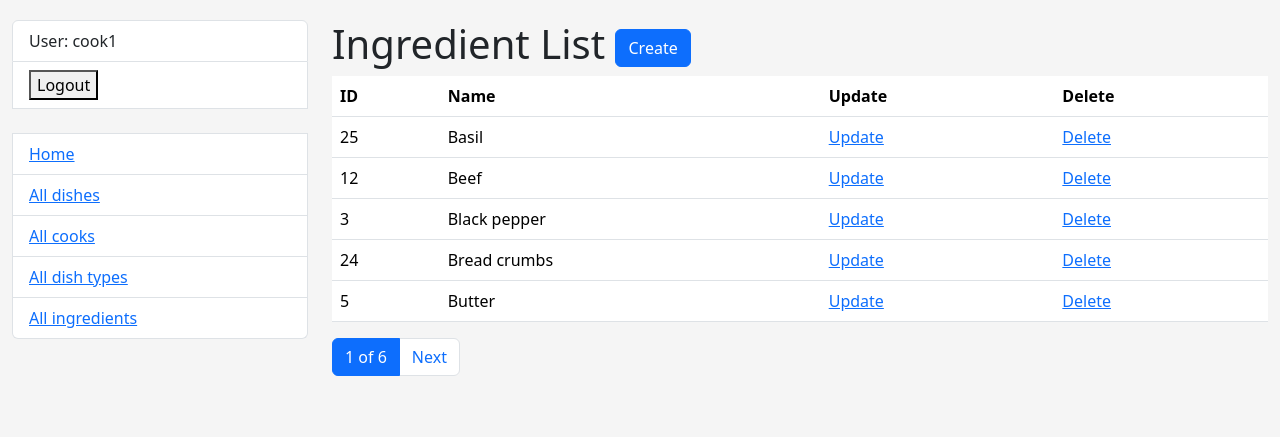
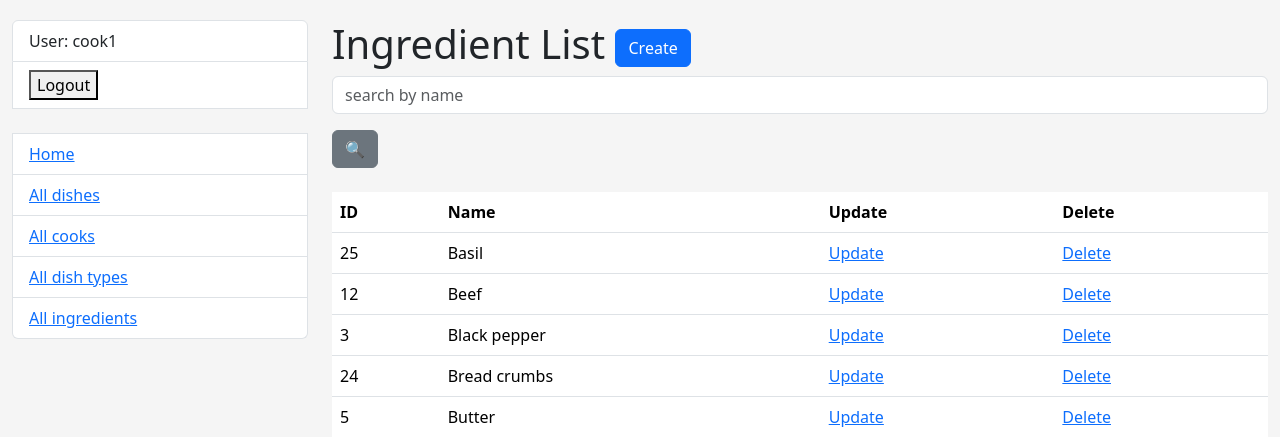
Before and after one commit to StrawHato/kitchen-mate, a Django app: page /kitchen/ingredients/ in a window 1280 px wide. Shown: the top 437 px of the page. Run offline with Django 5.2, Linux system fonts and the light colour scheme; a user stored in the database is signed in; data comes from the database, SQL or seed files in the repository; some libraries are stand-ins or nearby versions.

Commit message:
Add ingredient search

```diff
--- a/kitchen/forms.py
+++ b/kitchen/forms.py
@@ -62,3 +62,12 @@ class DishSearchForm(forms.Form):
         label="",
         widget=forms.TextInput(attrs={"placeholder": "search by name"}),
     )
+
+
+class IngredientSearchForm(forms.Form):
+    name = forms.CharField(
+        max_length=100,
+        required=False,
+        label="",
+        widget=forms.TextInput(attrs={"placeholder": "search by name"}),
+    )
--- a/kitchen/views.py
+++ b/kitchen/views.py
@@ -6,7 +6,14 @@ from django.shortcuts import render, redirect
 from django.urls import reverse_lazy
 from django.views import generic
 
-from kitchen.forms import DishForm, CookCreationForm, CookExperienceUpdateForm, DishTypeSearchForm, DishSearchForm
+from kitchen.forms import (
+    DishForm,
+    CookCreationForm,
+    CookExperienceUpdateForm,
+    DishTypeSearchForm,
+    DishSearchForm,
+    IngredientSearchForm
+)
 from kitchen.models import DishType, Cook, Ingredient, Dish
 
 
@@ -158,6 +165,21 @@ class IngredientListView(LoginRequiredMixin, generic.ListView):
     model = Ingredient
     paginate_by = 5
 
+    def get_context_data(self, *, object_list=None, **kwargs):
+        context = super(IngredientListView, self).get_context_data(**kwargs)
+        name = self.request.GET.get("name", "")
+        context["search_form"] = IngredientSearchForm(
+            initial={"name": name}
+        )
+        return context
+
+    def get_queryset(self):
+        queryset = Ingredient.objects.all()
+        form = IngredientSearchForm(self.request.GET)
+        if form.is_valid():
+            queryset = queryset.filter(name__icontains=form.cleaned_data["name"])
+        return queryset
+
 
 class IngredientCreateView(LoginRequiredMixin, generic.CreateView):
     model = Ingredient
--- a/templates/kitchen/ingredient_list.html
+++ b/templates/kitchen/ingredient_list.html
@@ -1,4 +1,5 @@
 {% extends "base.html" %}
+{% load crispy_forms_filters %}
 
 {% block content %}
   <h1>Ingredient List
@@ -6,6 +7,12 @@
       Create
     </a>
   </h1>
+  <form method="get" action="" class="form-inline">
+    {{ search_form|crispy }}
+    <input class="btn btn-secondary" type="submit" value="🔍">
+  </form>
+  <br>
+
   {% if ingredient_list %}
     <table class="table">
       <tr>
@@ -32,6 +39,6 @@
       {% endfor %}
     </table>
   {% else %}
-    <p>There are no Dish Types in the Kitchen</p>
+    <p>There are no ingredients in the Kitchen</p>
   {% endif %}
 {% endblock %}
```
